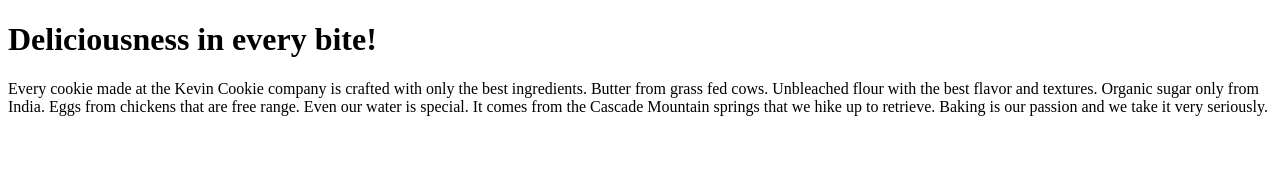
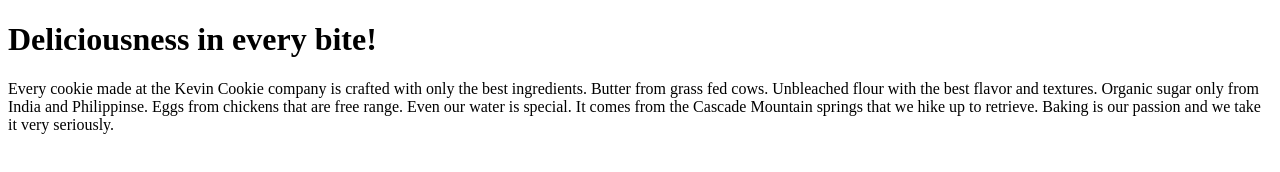
Before and after one commit to laithalani/CookieCompany, a plain HTML site: page index.htm in a window 1280 px wide. Drawn offline with Linux system fonts and the light colour scheme.

Commit message:
Update index.htm

```diff
--- a/index.htm
+++ b/index.htm
@@ -4,7 +4,7 @@
 
 <h1>Deliciousness in every bite!</h1>
 
-<p>Every cookie made at the Kevin Cookie company is crafted with only the best ingredients. Butter from grass fed cows. Unbleached flour with the best flavor and textures. Organic sugar only from India. Eggs from chickens that are free range. Even our water is special. It comes from the Cascade Mountain springs that we hike up to retrieve. Baking is our passion and we take it very seriously.</p>
+<p>Every cookie made at the Kevin Cookie company is crafted with only the best ingredients. Butter from grass fed cows. Unbleached flour with the best flavor and textures. Organic sugar only from India and Philippinse. Eggs from chickens that are free range. Even our water is special. It comes from the Cascade Mountain springs that we hike up to retrieve. Baking is our passion and we take it very seriously.</p>
 
 </body>
 </html>
```
